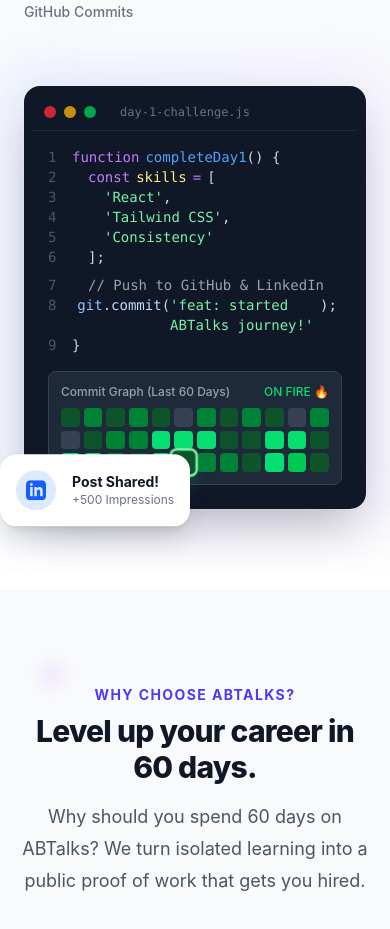
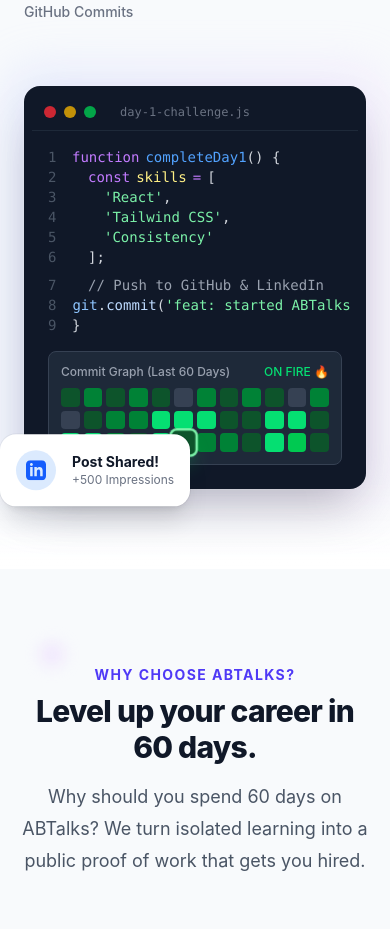
Before and after one commit to misudhanshu/VibeCoding, a React (Vite) app: page / in a window 390 px wide. Shown: the part 920-1849 px from the top of the page. Built offline with nearby package versions, Linux system fonts and the light colour scheme.

Commit message:
finalize frontend

```diff
--- a/src/components/Hero.jsx
+++ b/src/components/Hero.jsx
@@ -157,7 +157,7 @@
                 </div>
 
                 {/* IDE Content */}
-                <div className="p-4 sm:p-6 font-mono text-sm">
+                <div className="p-4 sm:p-6 overflow-x-auto font-mono text-sm">
                   <div className="flex text-gray-400">
                     <span className="w-6 text-gray-600 select-none">1</span>
                     <span className="text-purple-400">function</span>
@@ -203,7 +203,7 @@
                     <span className="text-gray-300">.</span>
                     <span className="text-blue-200">commit</span>
                     <span className="text-gray-300">(</span>
-                    <span className="text-green-300">
+                    <span className="text-green-300 whitespace-nowrap">
                       'feat: started ABTalks journey!'
                     </span>
                     <span className="text-gray-300">);</span>
@@ -251,10 +251,9 @@
                               transition-all
                               duration-500
                               hover:bg-green-300
-                              ${
-                                activeCell === i
-                                  ? "scale-125 ring-2 ring-green-300 shadow-lg shadow-green-500/40"
-                                  : ""
+                              ${activeCell === i
+                                ? "scale-125 ring-2 ring-green-300 shadow-lg shadow-green-500/40"
+                                : ""
                               }
 `}
                           />
--- a/src/context/ProgressContext.jsx
+++ b/src/context/ProgressContext.jsx
@@ -4,7 +4,7 @@
 
 export const DEFAULT_STATE = {
   currentDay: 12,
-  currentStreak: 12,
+  currentStreak: 11,
   completedDays: [1, 2, 3, 4, 5, 6, 7, 8, 9, 10, 11],
   githubSubmitted: false,
   linkedinSubmitted: false,
```
